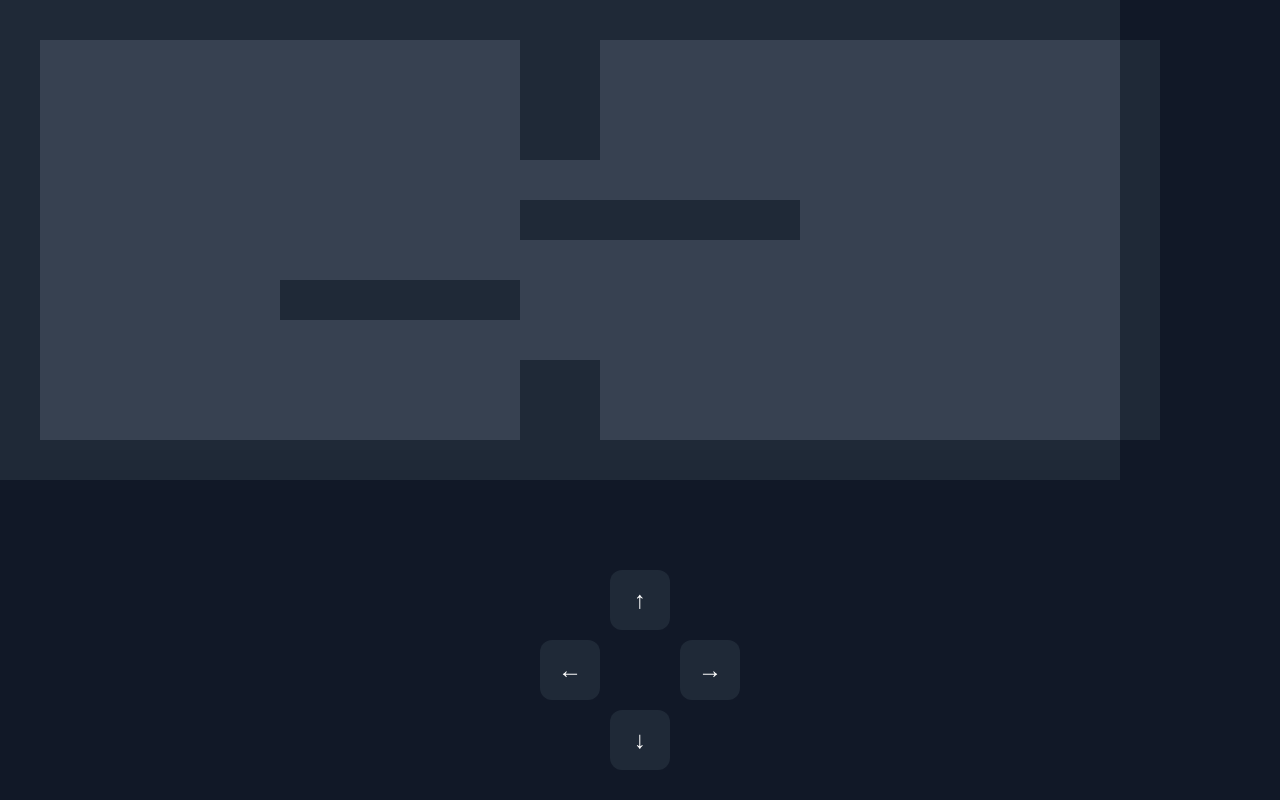
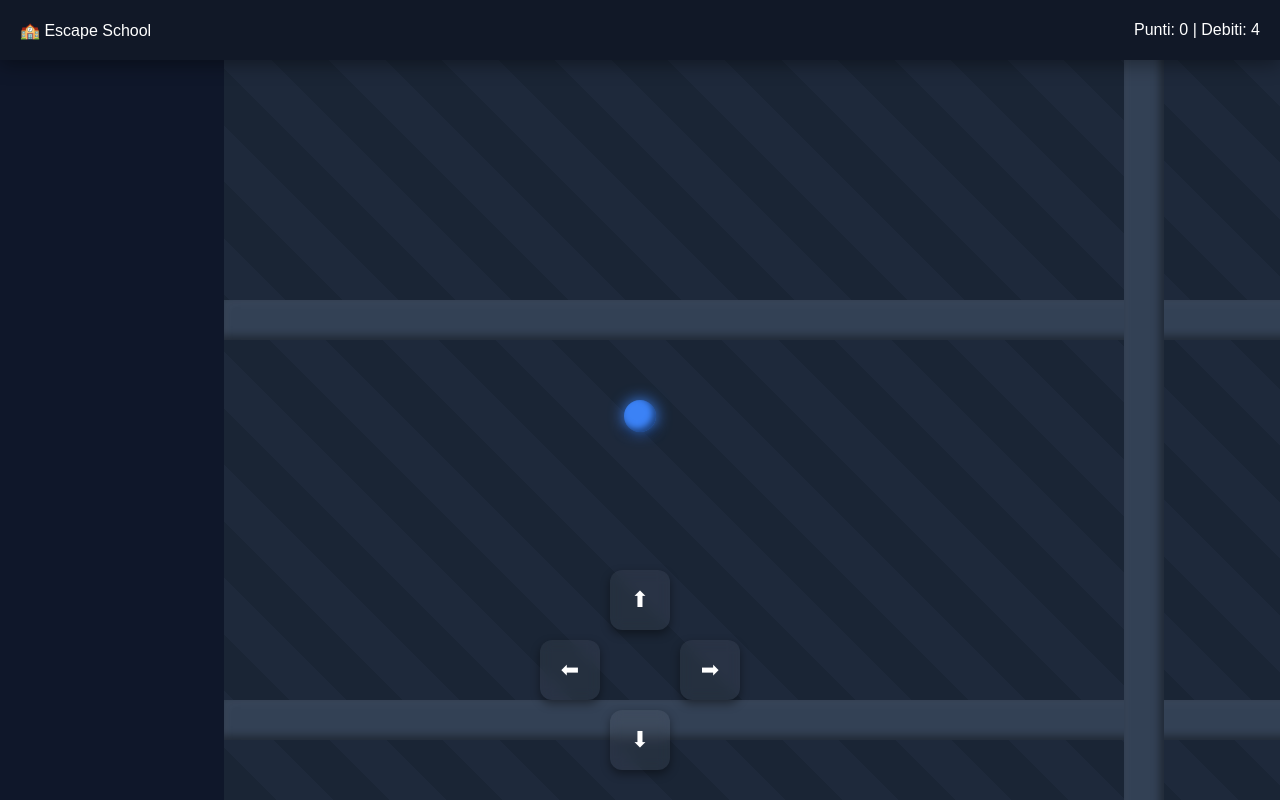
Before and after one commit to posidoniaterracina/escape-scool, a plain HTML site: page index.html in a window 1280 px wide. Drawn offline with Linux system fonts and the light colour scheme.

Commit message:
Update index.html

```diff
--- a/index.html
+++ b/index.html
@@ -8,197 +8,197 @@
 <style>
 * { margin:0; padding:0; box-sizing:border-box; }
 
-body {
+body{
     background:#0f172a;
+    font-family:Arial, Helvetica, sans-serif;
     overflow:hidden;
-    font-family:Arial, sans-serif;
+    color:white;
 }
 
-/* ===== GAME AREA ===== */
+/* HEADER */
+header{
+    position:fixed;
+    top:0;
+    width:100%;
+    height:60px;
+    background:#111827;
+    display:flex;
+    justify-content:space-between;
+    align-items:center;
+    padding:0 20px;
+    z-index:100;
+    box-shadow:0 4px 20px rgba(0,0,0,.4);
+}
 
-#game {
-    position:relative;
+/* GAME AREA */
+#game-wrapper{
+    position:absolute;
+    top:60px;
     width:100vw;
-    height:100vh;
-    background:#111827;
+    height:calc(100vh - 60px);
     overflow:hidden;
 }
 
-/* ===== MAPPA ===== */
-
-.tile {
+#camera{
     position:absolute;
+    width:2000px;
+    height:1200px;
+    transition:transform .08s linear;
 }
 
-.wall {
-    background:#1f2937;
+/* FLOOR */
+.floor{
+    position:absolute;
+    width:100%;
+    height:100%;
+    background:
+        repeating-linear-gradient(
+            45deg,
+            #1e293b,
+            #1e293b 40px,
+            #1a2535 40px,
+            #1a2535 80px
+        );
 }
 
-.floor {
-    background:#374151;
+/* WALLS */
+.wall{
+    position:absolute;
+    background:#334155;
+    box-shadow:
+        inset -4px -4px 8px rgba(0,0,0,.4),
+        inset 4px 4px 8px rgba(255,255,255,.03);
 }
 
-.roomTile {
-    background:#4b5563;
+/* PLAYER */
+#player{
+    position:absolute;
+    width:32px;
+    height:32px;
+    border-radius:50%;
+    background:#3b82f6;
+    box-shadow:
+        0 0 15px #3b82f6,
+        inset -3px -3px 6px rgba(0,0,0,.5);
 }
 
-/* ===== PLAYER ===== */
-
-#player {
+#shadow{
     position:absolute;
-    width:28px;
-    height:28px;
-    background:#22d3ee;
-    border-radius:8px;
-    transition:transform 0.05s linear;
+    width:36px;
+    height:12px;
+    background:rgba(0,0,0,.5);
+    border-radius:50%;
+    filter:blur(4px);
 }
 
-/* ===== D-PAD ===== */
-
-#dpad {
-    position:absolute;
+/* MOBILE CONTROLS */
+#controls{
+    position:fixed;
     bottom:30px;
     left:50%;
     transform:translateX(-50%);
     width:200px;
     height:200px;
+    display:grid;
+    grid-template-columns:repeat(3,1fr);
+    grid-template-rows:repeat(3,1fr);
+    gap:10px;
 }
 
-.dbtn {
-    position:absolute;
-    width:60px;
-    height:60px;
-    background:#1f2937;
+.ctrl{
+    background:rgba(255,255,255,.05);
     border-radius:12px;
     display:flex;
     align-items:center;
     justify-content:center;
-    color:white;
-    font-size:24px;
-    user-select:none;
+    font-size:22px;
+    backdrop-filter:blur(6px);
+    box-shadow:0 4px 10px rgba(0,0,0,.4);
 }
 
-.dbtn:active {
-    background:#22d3ee;
+.ctrl:active{
+    background:#3b82f6;
 }
-
-#up { top:0; left:70px; }
-#down { bottom:0; left:70px; }
-#left { left:0; top:70px; }
-#right { right:0; top:70px; }
-
 </style>
 </head>
+
 <body>
 
-<div id="game">
-    <div id="player"></div>
-    <div id="dpad">
-        <div class="dbtn" id="up">↑</div>
-        <div class="dbtn" id="down">↓</div>
-        <div class="dbtn" id="left">←</div>
-        <div class="dbtn" id="right">→</div>
+<header>
+    <div>🏫 Escape School</div>
+    <div>Punti: 0 | Debiti: 4</div>
+</header>
+
+<div id="game-wrapper">
+    <div id="camera">
+        <div class="floor"></div>
+
+        <!-- CORRIDOI -->
+        <div class="wall" style="top:300px; left:0; width:2000px; height:40px;"></div>
+        <div class="wall" style="top:700px; left:0; width:2000px; height:40px;"></div>
+        <div class="wall" style="left:900px; top:0; width:40px; height:1200px;"></div>
+
+        <!-- PLAYER -->
+        <div id="shadow"></div>
+        <div id="player"></div>
+
     </div>
 </div>
 
+<!-- MOBILE D-PAD -->
+<div id="controls">
+    <div></div>
+    <div class="ctrl" id="up">⬆</div>
+    <div></div>
+    <div class="ctrl" id="left">⬅</div>
+    <div></div>
+    <div class="ctrl" id="right">➡</div>
+    <div></div>
+    <div class="ctrl" id="down">⬇</div>
+    <div></div>
+</div>
+
 <script>
-const game = document.getElementById("game");
 const player = document.getElementById("player");
+const shadow = document.getElementById("shadow");
+const camera = document.getElementById("camera");
 
-const TILE = 40;
-const mapData = [
-"############################",
-"#............##.............#",
-"#............##.............#",
-"#............##.............#",
-"#...........................#",
-"#............#######........#",
-"#...........................#",
-"#......######...............#",
-"#...........................#",
-"#............##.............#",
-"#............##.............#",
-"############################"
-];
+let x = 400;
+let y = 400;
+const speed = 4;
 
-let mapWidth = mapData[0].length;
-let mapHeight = mapData.length;
+function update(){
+    player.style.left = x + "px";
+    player.style.top = y + "px";
 
-let playerPos = { x: 2, y: 2 };
-let direction = null;
+    shadow.style.left = x - 2 + "px";
+    shadow.style.top = y + 24 + "px";
 
-/* ===== CREA MAPPA ===== */
+    camera.style.transform =
+        `translate(${-x + window.innerWidth/2 -16}px, ${-y + window.innerHeight/2 -60}px)`;
+}
 
-mapData.forEach((row,y)=>{
-    row.split("").forEach((cell,x)=>{
-        const tile = document.createElement("div");
-        tile.classList.add("tile");
-        tile.style.width = TILE+"px";
-        tile.style.height = TILE+"px";
-        tile.style.left = x*TILE+"px";
-        tile.style.top = y*TILE+"px";
+function move(dx,dy){
+    x += dx;
+    y += dy;
+    update();
+}
 
-        if(cell === "#") tile.classList.add("wall");
-        else tile.classList.add("floor");
+/* CONTROLLI MOBILE */
+document.getElementById("up").ontouchstart = ()=> move(0,-speed);
+document.getElementById("down").ontouchstart = ()=> move(0,speed);
+document.getElementById("left").ontouchstart = ()=> move(-speed,0);
+document.getElementById("right").ontouchstart = ()=> move(speed,0);
 
-        game.appendChild(tile);
-    });
+/* CONTROLLI TASTIERA */
+document.addEventListener("keydown", e=>{
+    if(e.key==="ArrowUp") move(0,-speed);
+    if(e.key==="ArrowDown") move(0,speed);
+    if(e.key==="ArrowLeft") move(-speed,0);
+    if(e.key==="ArrowRight") move(speed,0);
 });
 
-updatePlayer();
-
-/* ===== MOVIMENTO ===== */
-
-function movePlayer() {
-    if(!direction) return;
-
-    let newX = playerPos.x;
-    let newY = playerPos.y;
-
-    if(direction === "up") newY--;
-    if(direction === "down") newY++;
-    if(direction === "left") newX--;
-    if(direction === "right") newX++;
-
-    if(mapData[newY][newX] !== "#") {
-        playerPos.x = newX;
-        playerPos.y = newY;
-    }
-
-    updatePlayer();
-}
-
-function updatePlayer() {
-    player.style.left = playerPos.x * TILE + 6 + "px";
-    player.style.top = playerPos.y * TILE + 6 + "px";
-}
-
-/* ===== GAME LOOP ===== */
-
-setInterval(movePlayer, 150);
-
-/* ===== CONTROLLI TOUCH ===== */
-
-document.querySelectorAll(".dbtn").forEach(btn=>{
-    btn.addEventListener("touchstart", ()=>{
-        direction = btn.id;
-    });
-    btn.addEventListener("touchend", ()=>{
-        direction = null;
-    });
-});
-
-/* ===== CONTROLLI TASTIERA ===== */
-
-window.addEventListener("keydown", e=>{
-    if(e.key==="ArrowUp") direction="up";
-    if(e.key==="ArrowDown") direction="down";
-    if(e.key==="ArrowLeft") direction="left";
-    if(e.key==="ArrowRight") direction="right";
-});
-
-window.addEventListener("keyup", ()=> direction=null);
-
+update();
 </script>
 
 </body>
```
